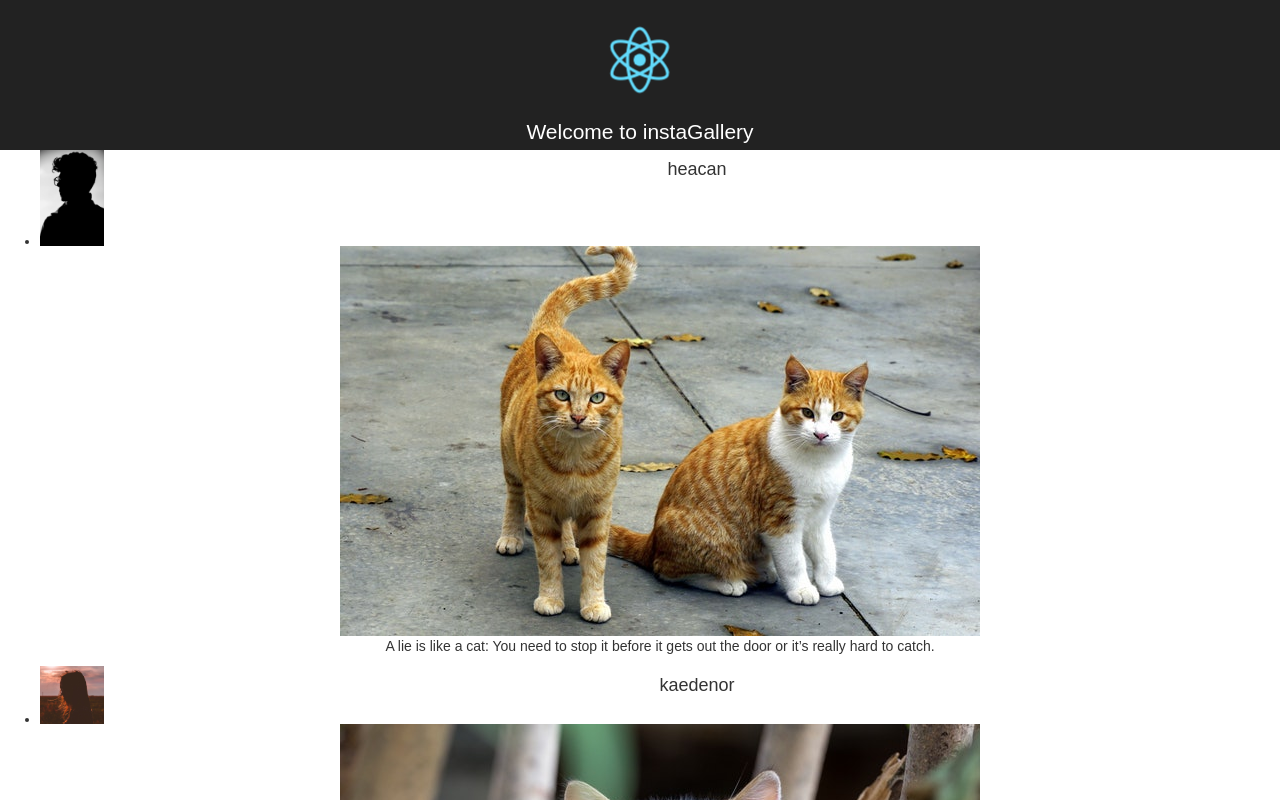
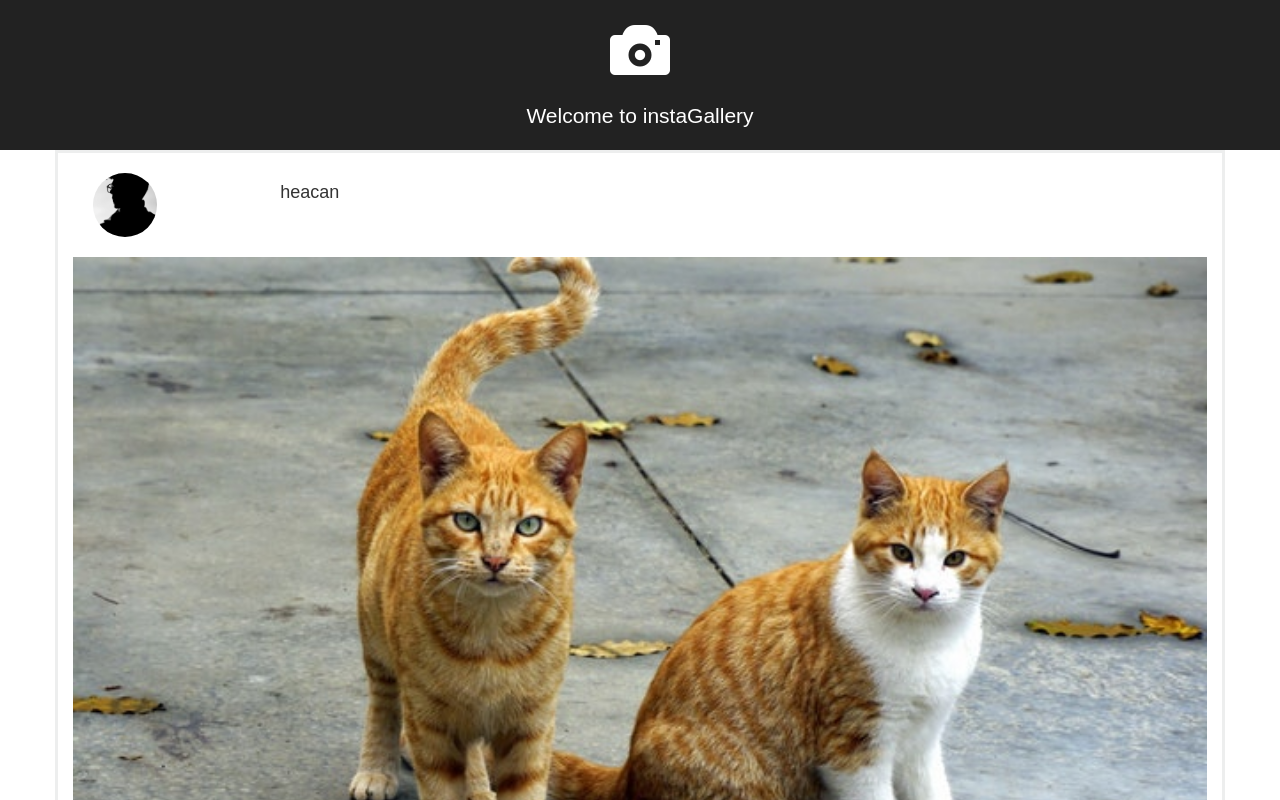
Before and after one commit to ewintram/insta-gallery, a React (Create React App) app: page / in a window 1280 px wide. Shown: the top 800 px of the page. Built offline with nearby package versions, Linux system fonts and the light colour scheme.

Commit message:
adds CSS for simple grid and formats images. Fixes tests accordingly

```diff
--- a/src/App.js
+++ b/src/App.js
@@ -1,6 +1,7 @@
 import React, { Component } from 'react';
 import logo from './logo.svg';
 import Posts from './Posts';
+import { Glyphicon } from 'react-bootstrap';
 import './App.css';
 
 class App extends Component {
@@ -8,7 +9,7 @@ class App extends Component {
     return (
       <div className="App">
         <header className="App-header">
-          <img src={logo} className="App-logo" alt="logo" />
+          <Glyphicon glyph="glyphicon glyphicon-camera" className="logo"/>
           <h1 className="App-title">Welcome to instaGallery</h1>
         </header>
         <div className="feed">
--- a/src/Avatar.js
+++ b/src/Avatar.js
@@ -1,9 +1,10 @@
 import React, { Component } from 'react';
+import { Image } from 'react-bootstrap';
 
 class Avatar extends React.Component {
   render() {
     return (
-      <img width={64} src={require(`./avatars/${this.props.post.userIconLink}`)} className="avatar" alt="user icon"/>
+      <Image src={require(`./avatars/${this.props.post.userIconLink}`)} className="avatar" alt="user icon" responsive circle/>
     )
   }
 }
--- a/src/Photo.js
+++ b/src/Photo.js
@@ -1,9 +1,10 @@
 import React, { Component } from 'react';
+import { Image } from 'react-bootstrap';
 
 class Photo extends React.Component {
   render() {
     return (
-      <img src={require(`./images/${this.props.post.imageLink}`)} alt="cat"/>
+      <Image src={require(`./images/${this.props.post.imageLink}`)} className="image" alt="cat" responsive/>
     )
   }
 }
--- a/src/Post.js
+++ b/src/Post.js
@@ -3,26 +3,30 @@ import Avatar from './Avatar.js';
 import Description from './Description.js';
 import Photo from './Photo.js';
 import User from './User.js';
-import { Grid, Media, Row } from 'react-bootstrap';
+import { Col, Grid, Media, Row } from 'react-bootstrap';
 
 class Post extends React.Component {
   render() {
     return (
       <li>
-        <Media>
-          <Media.Left>
-            <Avatar post={this.props.post}/>
-          </Media.Left>
-          <Media.Body>
-            <User post={this.props.post}/>
-          </Media.Body>
-        </Media>
-        <Grid>
-          <Row>
-            <Photo post={this.props.post}/>
+        <Grid className="post">
+          <Row className="user">
+            <Col xs={2} md={2} className="user-icon">
+              <Avatar post={this.props.post}/>
+            </Col>
+            <Col xs={10} md={10} className="username">
+              <User post={this.props.post}/>
+            </Col>
           </Row>
-          <Row>
-            <Description post={this.props.post}/>
+          <Row className="photo">
+            <Col xs={12} md={12}>
+              <Photo post={this.props.post}/>
+            </Col>
+          </Row>
+          <Row className="description">
+            <Col xs={12} md={12}>
+              <Description post={this.props.post}/>
+            </Col>
           </Row>
         </Grid>
       </li>
--- a/src/Posts.js
+++ b/src/Posts.js
@@ -4,8 +4,8 @@ import Post from './Post.js';
 class Posts extends React.Component {
   render() {
     return (
-      <div className="posts">
-        <ul>
+      <div>
+        <ul className="posts">
           {this.props.posts.map((post, index) => {
             return <Post post={post} key={index}/>
             })
--- a/src/index.css
+++ b/src/index.css
@@ -2,4 +2,43 @@ body {
   margin: 0;
   padding: 0;
   font-family: sans-serif;
+  background-color: #fff;
 }
+
+.logo {
+  font-size: 60px;
+}
+
+.posts {
+  list-style-type: none;
+  margin: 0;
+  padding: 0;
+}
+
+.post {
+  border-style: solid;
+  border-color: #edeeee;
+}
+
+.user {
+  padding: 20px;
+}
+
+.description {
+  margin: 20px;
+}
+
+.username {
+  text-align: left;
+}
+
+.avatar {
+  object-fit: cover;
+  width: 64px;
+  height: 64px;
+}
+
+.image {
+  margin: 0 auto;
+  width: 100%
+}
```
Also changed, not shown: 2 other files (tests, documents, lock files or other folders).
